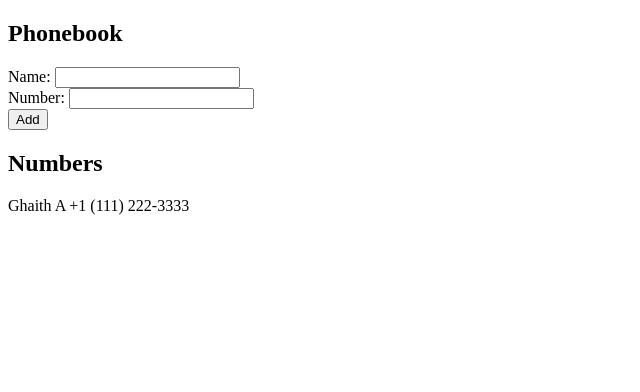
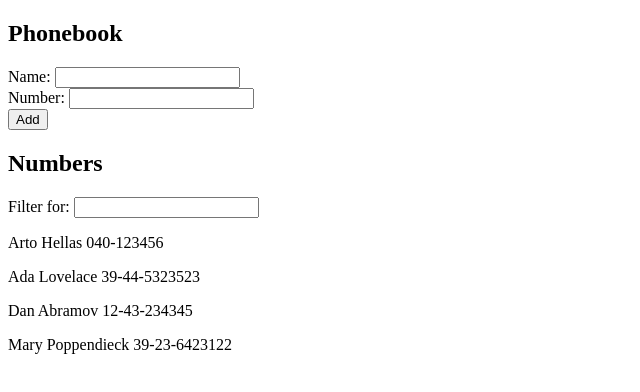
Before and after one commit to RainZoneO2/mooc-fullstack-submissions, a React (Vite) app in the folder part2/phonebook/: page / in a window 1280 px wide. Shown: the top 392 px of the page, without its empty margins (0-640 px from the left). Built offline with nearby package versions, Linux system fonts and the light colour scheme.

Commit message:
Added search functionality using regex. Sanitized filter input to prevent regex injection. Step 4.

```diff
--- a/part2/phonebook/src/App.jsx
+++ b/part2/phonebook/src/App.jsx
@@ -2,12 +2,14 @@
 
 function App() {
   const [persons, setPersons] = useState([
-    { name: 'Ghaith A',
-      number: '+1 (111) 222-3333'
-    }
+    { name: 'Arto Hellas', number: '040-123456', id: 1 },
+    { name: 'Ada Lovelace', number: '39-44-5323523', id: 2 },
+    { name: 'Dan Abramov', number: '12-43-234345', id: 3 },
+    { name: 'Mary Poppendieck', number: '39-23-6423122', id: 4 }
   ])
   const [newName, setNewName] = useState('')
   const [newNumber, setNewNumber] = useState('')
+  const [newFilter, setNewFilter] = useState('')
 
   const addNewPerson = (event) => {
     event.preventDefault()
@@ -18,7 +20,8 @@
 
     const personObject = {
       name: newName,
-      number: newNumber
+      number: newNumber,
+      id: persons.length + 1
     }
 
     setPersons(persons.concat(personObject))
@@ -26,12 +29,23 @@
     setNewNumber('')
   }
 
+  const escapeRegex = (string) => {
+    return string.replace(/[/\-\\^$*+?.()|[\]{}]/g, '\\$&');
+  }
+
+  const regex = new RegExp(`^(${escapeRegex(newFilter)})`, 'i')
+  const peopleToShow = persons.filter(person => regex.test(person.name))
+
   const handleNameChange = (event) => {
     setNewName(event.target.value)
   }
 
   const handleNumberChange = (event) => {
     setNewNumber(event.target.value)
+  }
+
+  const handleFilterChange = (event) => {
+    setNewFilter(event.target.value)
   }
 
   return (
@@ -43,8 +57,11 @@
         <div><button type="submit" onClick={addNewPerson}>Add</button></div>
       </form>
       <h2>Numbers</h2>
-      {persons.map(person =>
-        <p key={person.name}>{person.name} {person.number}</p>
+      <div>
+        Filter for: <input value={newFilter} onChange={handleFilterChange}/>
+      </div>
+      {peopleToShow.map(person =>
+        <p key={person.id}>{person.name} {person.number}</p>
       )}
     </div>
   )
```
